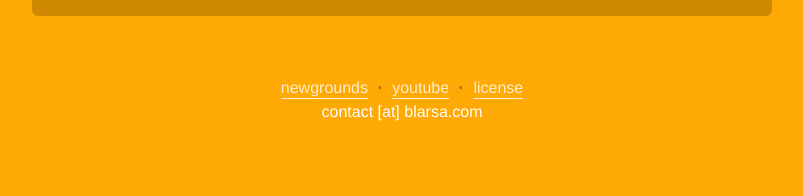
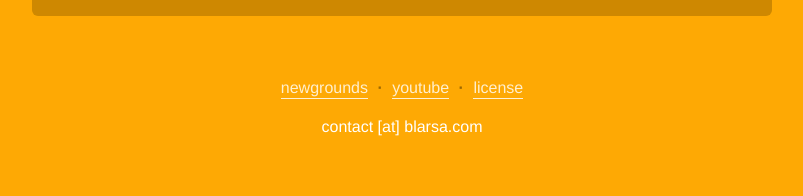
Before and after one commit to blarsa/blarsa.github.io, a Jekyll site: the page built from index.html, in a window 1280 px wide. Shown: the part 2114-2310 px from the top of the page, without its empty margins (238-1041 px from the left). Built offline with Jekyll 4.4.1, drawn with Linux system fonts in a browser that asks for light colours.

Commit message:
Add contact class for email styling in footer

```diff
--- a/_includes/footer.html
+++ b/_includes/footer.html
@@ -7,7 +7,7 @@
     <a href="{{ site.youtube }}">youtube</a>
       <span class="link-spacer">&middot;</span>
     <a href="{{ site.license }}">license</a>
-    <span class="span-block">{{ site.email }}</span>
+    <span class="span-block contact">{{ site.email }}</span>
 
   </div>
 
--- a/_sass/_base.scss
+++ b/_sass/_base.scss
@@ -172,3 +172,7 @@ a {
 .span-block {
   display: block;
 }
+
+.contact {
+  margin-top: $spacing-unit / 2;
+}
```
